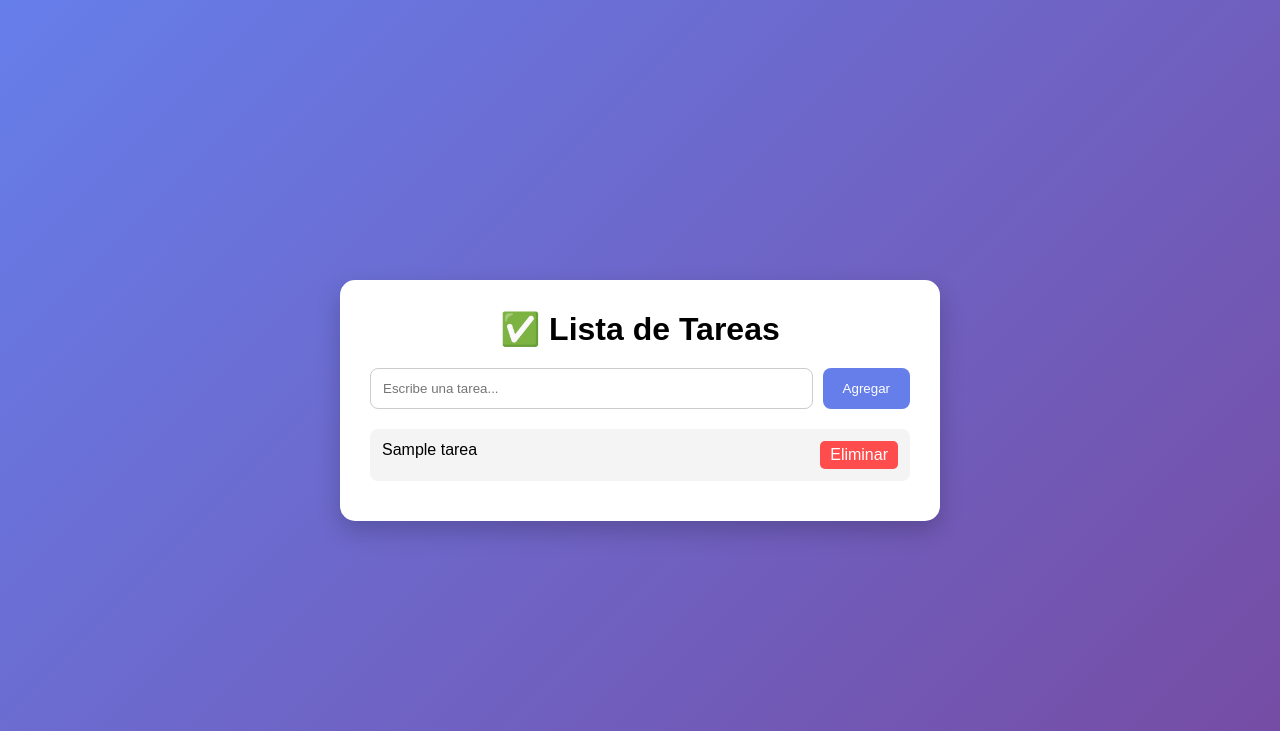
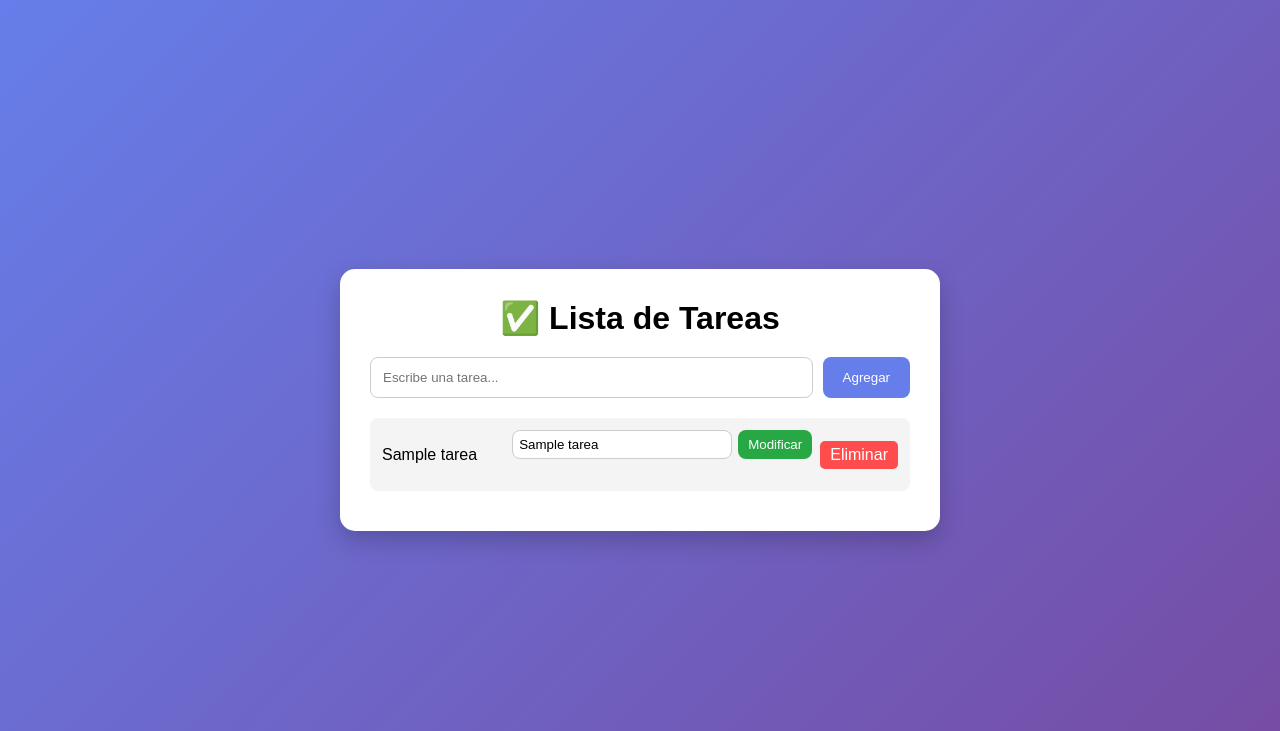
Before and after one commit to Stevensgm/mini-proyecto-tareas, a Flask app: template templates/index.html in a window 1280 px wide. Shown: the top 731 px of the page. Run offline with Flask 3, Linux system fonts and the light colour scheme; the template is opened without the code that fills it: most values are stand-ins (such as "Sample title", 1, 10 or a date in 2020).

Commit message:
Agrega formulario para modificar tareas

```diff
--- a/templates/index.html
+++ b/templates/index.html
@@ -67,6 +67,29 @@
             border-radius: 8px;
             display: flex;
             justify-content: space-between;
+            align-items: center;
+            gap: 10px;
+        }
+
+        .acciones {
+            display: flex;
+            gap: 8px;
+            align-items: center;
+        }
+
+        .editar {
+            display: flex;
+            gap: 6px;
+        }
+
+        .editar input {
+            width: 220px;
+            padding: 6px;
+        }
+
+        .editar button {
+            padding: 6px 10px;
+            background: #28a745;
         }
 
         .eliminar {
@@ -91,10 +114,14 @@
     <ul>
         {% for tarea in tareas %}
         <li>
-            {{ tarea }}
-            <a class="eliminar" href="/eliminar/{{ loop.index0 }}">
-                Eliminar
-            </a>
+            <span>{{ tarea }}</span>
+            <div class="acciones">
+                <form class="editar" action="/editar/{{ loop.index0 }}" method="POST">
+                    <input type="text" name="tarea" value="{{ tarea }}" required>
+                    <button type="submit">Modificar</button>
+                </form>
+                <a class="eliminar" href="/eliminar/{{ loop.index0 }}">Eliminar</a>
+            </div>
         </li>
         {% endfor %}
     </ul>
```
